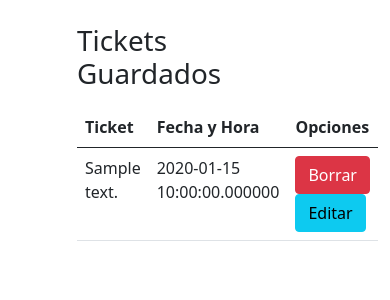
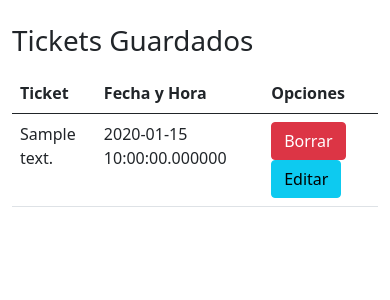
Before and after one commit to lalodsi/AlmacenTickets, a PHP site: page /show_tickets.php in a window 390 px wide. Shown: the part 56-356 px from the top of the page. Run offline with PHP 8.4, Linux system fonts and the light colour scheme; tables that the repository leaves empty hold one stand-in row (values such as "Sample post").

Commit message:
Web responsiva

```diff
--- a/show_tickets.php
+++ b/show_tickets.php
@@ -3,12 +3,13 @@
 
 <div class="container">
     <div class="row">
-        <div class="col-8 mx-auto mt-4">
+        <div class="col-lg-8 col-md-10 col-sm mx-auto mt-4">
             <div class="col mb-3">
                 <h1>Tickets Guardados</h1>
             </div>
 
             <!-- Tabla con el contenido de la base de datos -->
+            <div class="table-responsive-sm table-responsive-md">
                 <table class="table table-hover">
                     <thead>
                         <tr>
@@ -22,7 +23,6 @@
                         <?php
                             $query = "SELECT * FROM Tickets";
                             $result = mysqli_query( $conn, $query );
-
                             while ($row = mysqli_fetch_array($result)) { ?>
                                 <tr>
                                     <!-- <td><?= $row['id']; ?></td> -->
@@ -39,5 +39,6 @@
             </div>
         </div>
     </div>
+</div>
 
 <?php include('include/footer.php'); ?>
```
Lines whose indentation alone changed are shown as unchanged.
